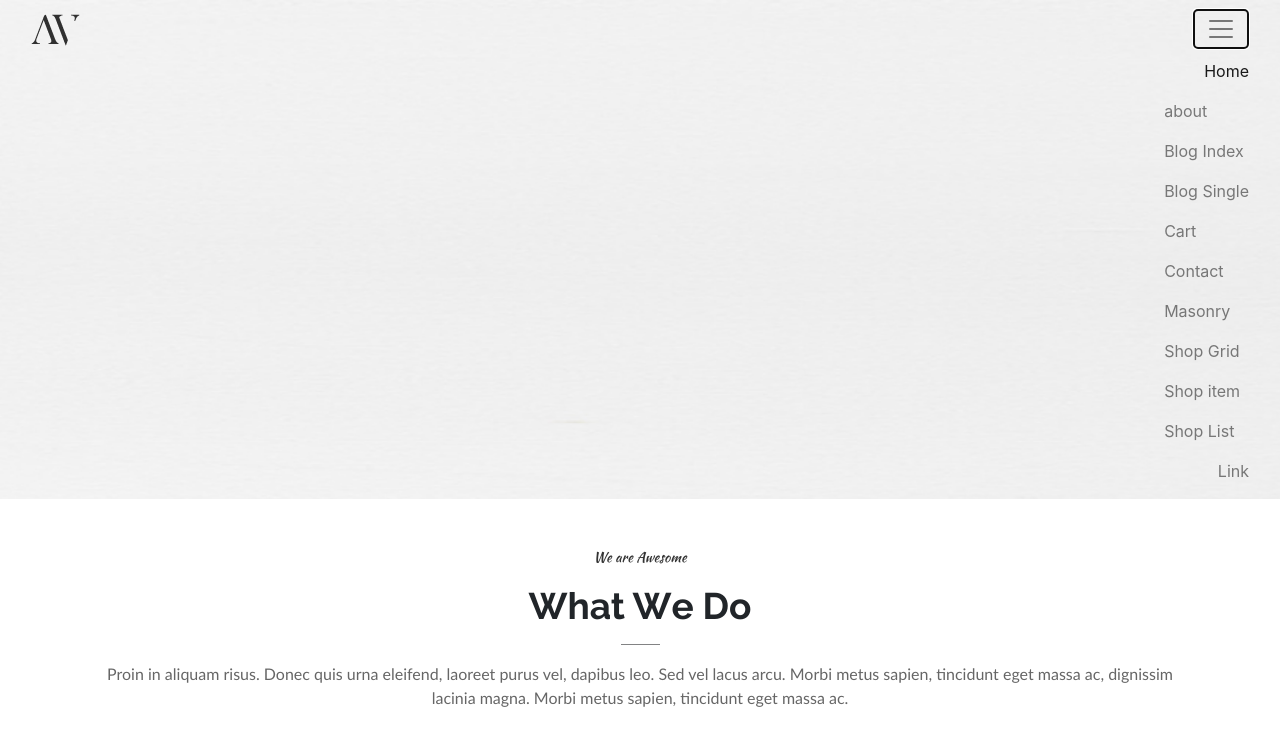
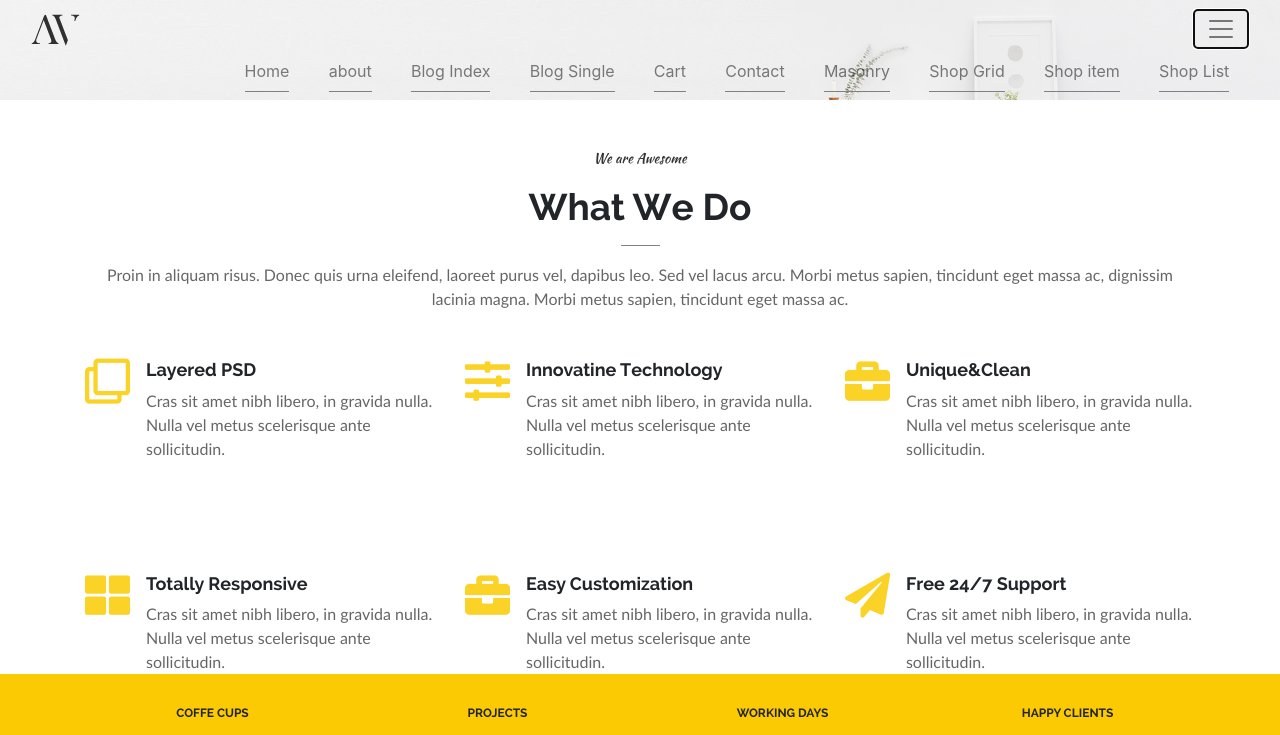
Before and after one commit to asmaaaman/Bootstrap-Project, a plain HTML site: page about_us.html in a window 1280 px wide. Both pictures are taken after a click on the button "Toggle navigation". Shown: the top 735 px of the page. Drawn offline with nearby package versions, Linux system fonts and the light colour scheme; files whose address does not match are found by name; a web font is replaced by a local one.

Commit message:
Update about_us.html

```diff
--- a/about_us.html
+++ b/about_us.html
@@ -22,26 +22,27 @@
       </button>
 
       <div class="collapse navbar-collapse" id="navbarSupportedContent">
-        <ul class="navbar-nav ">
-          <li class="nav-item active ml-auto">
-            <a class="nav-link" href="#">Home <span class="sr-only">(current)</span></a>
-          </li>
-          <li class="nav-item ml-auto">
-            <a class="nav-link" href="about_us.html">about</a>
-            <a class="nav-link" href="blog_index.html">Blog Index</a>
-            <a class="nav-link" href="blog_single.html">Blog Single</a>
-            <a class="nav-link" href="cart.html">Cart</a>
-            <a class="nav-link" href="index_contact.html">Contact</a>
-            <a class="nav-link" href="protoflio_masonry_index.html">Masonry</a>
-            <a class="nav-link" href="shop_grid_15.html">Shop Grid</a>
-            <a class="nav-link" href="shop_item.html">Shop item</a>
-            <a class="nav-link" href="shop_list.html">Shop List</a>
+          <ul class="navbar-nav ">
+
+          <li class="nav-item ml-auto" style="width: 80vw;
+					display: flex;
+					justify-content: space-around;">
+							<a class="nav-link" href="#"style="border-bottom: 1px solid grey;">Home</a>
+            <a class="nav-link" href="about_us.html" style="border-bottom: 1px solid grey;">about</a>
+            <a class="nav-link" href="blog_index.html"style="border-bottom: 1px solid grey;">Blog Index</a>
+            <a class="nav-link" href="blog_single.html"style="border-bottom: 1px solid grey;">Blog Single</a>
+            <a class="nav-link" href="cart.html"style="border-bottom: 1px solid grey;">Cart</a>
+            <a class="nav-link" href="index_contact.html"style="border-bottom: 1px solid grey;">Contact</a>
+            <a class="nav-link" href="protoflio_masonry_index.html"style="border-bottom: 1px solid grey;">Masonry</a>
+            <a class="nav-link" href="shop_grid_15.html"style="border-bottom: 1px solid grey;">Shop Grid</a>
+            <a class="nav-link" href="shop_item.html"style="border-bottom: 1px solid grey;">Shop item</a>
+            <a class="nav-link" href="shop_list.html"style="border-bottom: 1px solid grey;">Shop List</a>
 
 
           </li>
-          <li class="nav-item ml-auto">
+          <!-- <li class="nav-item ml-auto">
             <a class="nav-link" href="#">Link</a>
-          </li>
+          </li> -->
 
         </ul>
       </div>
```
